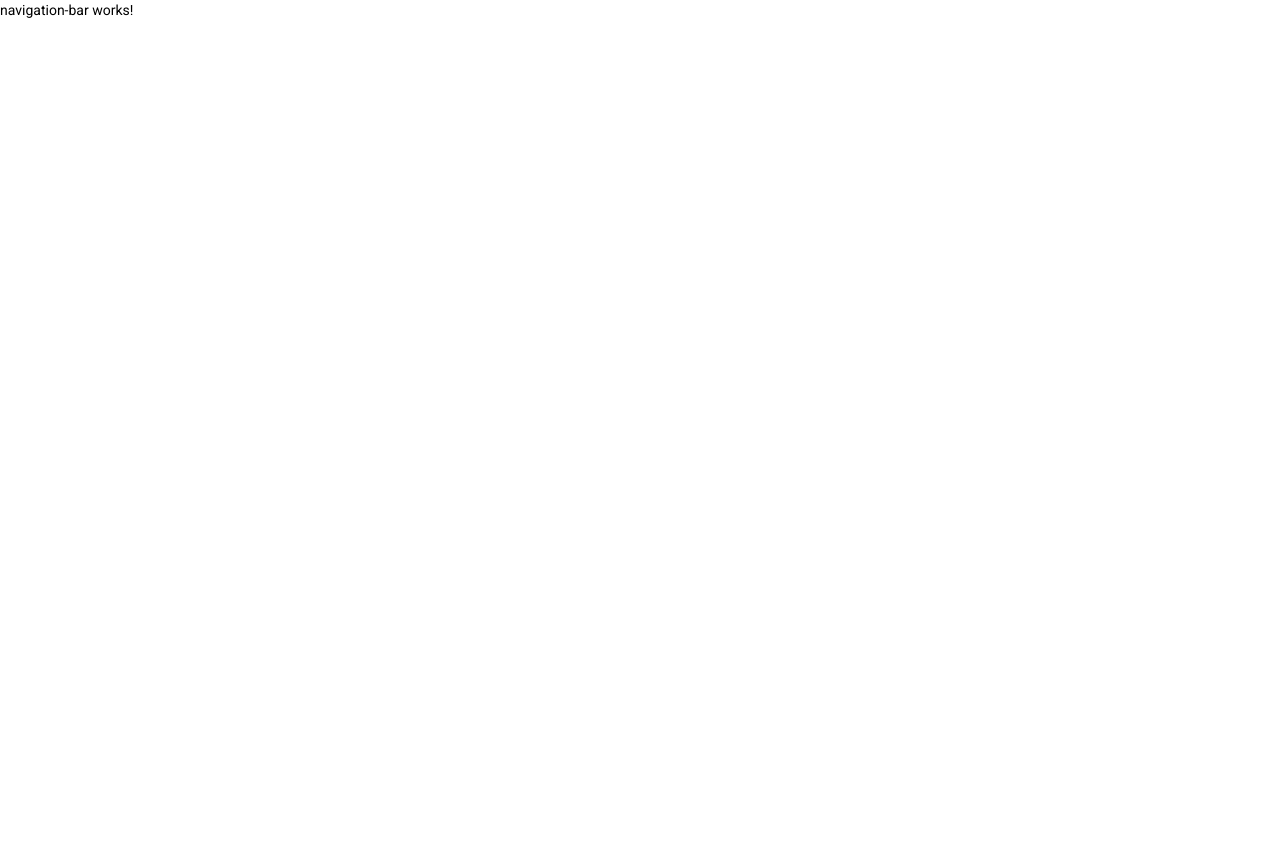
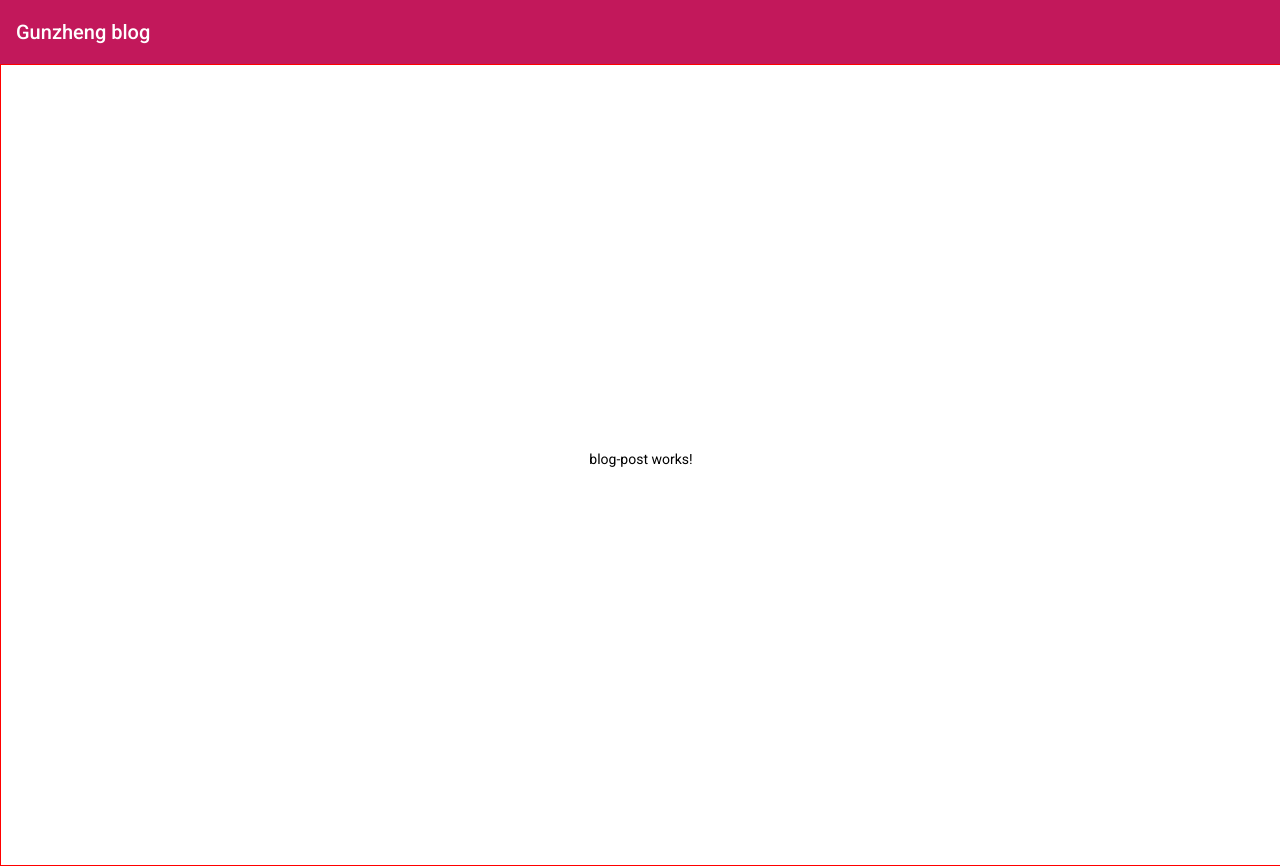
Before and after one commit to oDs1337/gunzheng-angular, an Angular app: page / in a window 1280 px wide. Before the commit the page ends 800 px from the top, so only its background shows below. Built offline with nearby package versions, Linux system fonts and the light colour scheme.

Commit message:
add blog-post component and place it in app module

```diff
--- a/src/app/app-routing.module.ts
+++ b/src/app/app-routing.module.ts
@@ -1,7 +1,10 @@
+import { BlogPostComponent } from './blog-post/blog-post.component';
 import { NgModule } from '@angular/core';
 import { RouterModule, Routes } from '@angular/router';
 
-const routes: Routes = [];
+const routes: Routes = [
+  { path: '', component: BlogPostComponent}
+];
 
 @NgModule({
   imports: [RouterModule.forRoot(routes)],
--- a/src/app/app.component.css
+++ b/src/app/app.component.css
@@ -1,3 +1,9 @@
-.navigationBar{
+.router{
+  width: 100%;
+  height: 800px;
+  display: flex;
+  justify-content: center;
+  align-items: center;
+
   border: 1px solid red;
 }
--- /dev/null
+++ b/src/app/blog-post/blog-post.component.html
@@ -0,0 +1 @@
+<p>blog-post works!</p>
--- /dev/null
+++ b/src/app/blog-post/blog-post.component.ts
@@ -0,0 +1,15 @@
+import { Component, OnInit } from '@angular/core';
+
+@Component({
+  selector: 'app-blog-post',
+  templateUrl: './blog-post.component.html',
+  styleUrls: ['./blog-post.component.css']
+})
+export class BlogPostComponent implements OnInit {
+
+  constructor() { }
+
+  ngOnInit(): void {
+  }
+
+}
--- a/src/app/navigation-bar/navigation-bar.component.html
+++ b/src/app/navigation-bar/navigation-bar.component.html
@@ -1 +1,3 @@
-<p>navigation-bar works!</p>
+<mat-toolbar color="primary">
+  <span>Gunzheng blog</span>
+</mat-toolbar>
```
Also changed, not shown: src/app/app.module.ts (+7 -2 lines), src/app/blog-post/blog-post.component.css (added), 1 other file (tests, documents, lock files or other folders).
